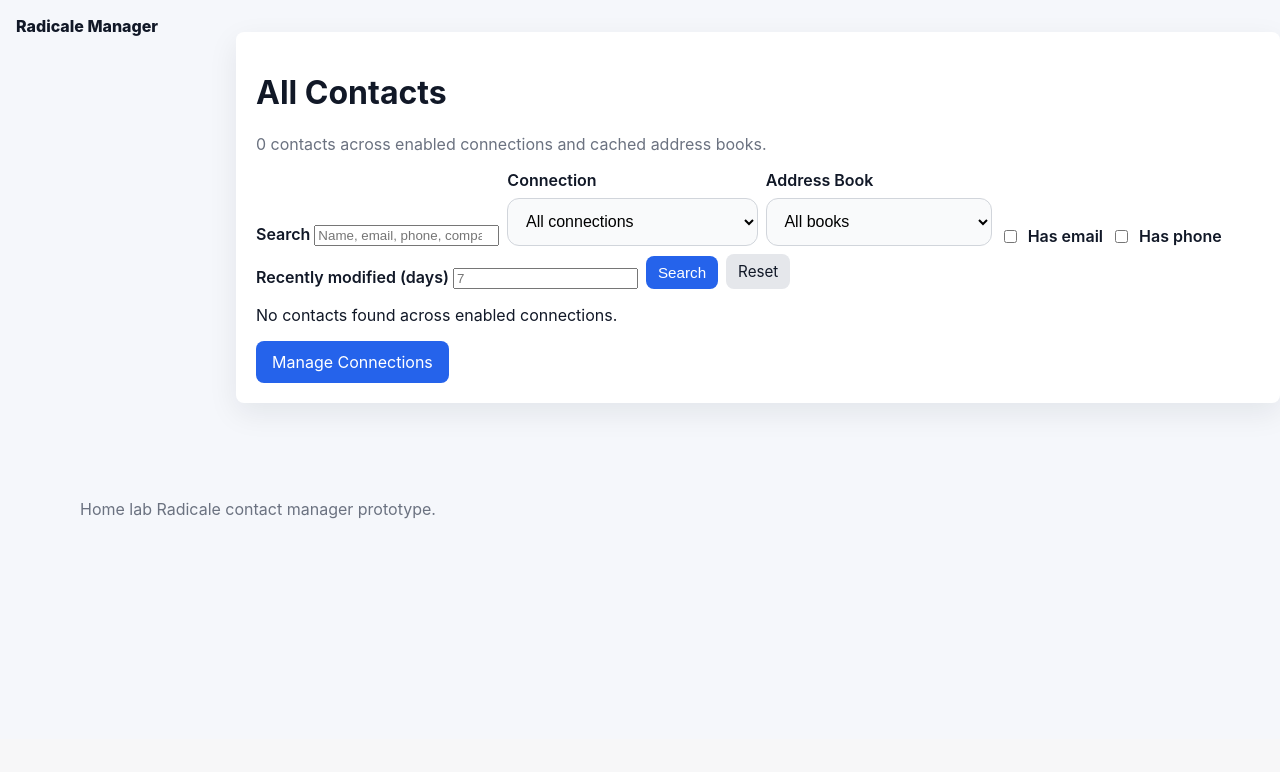
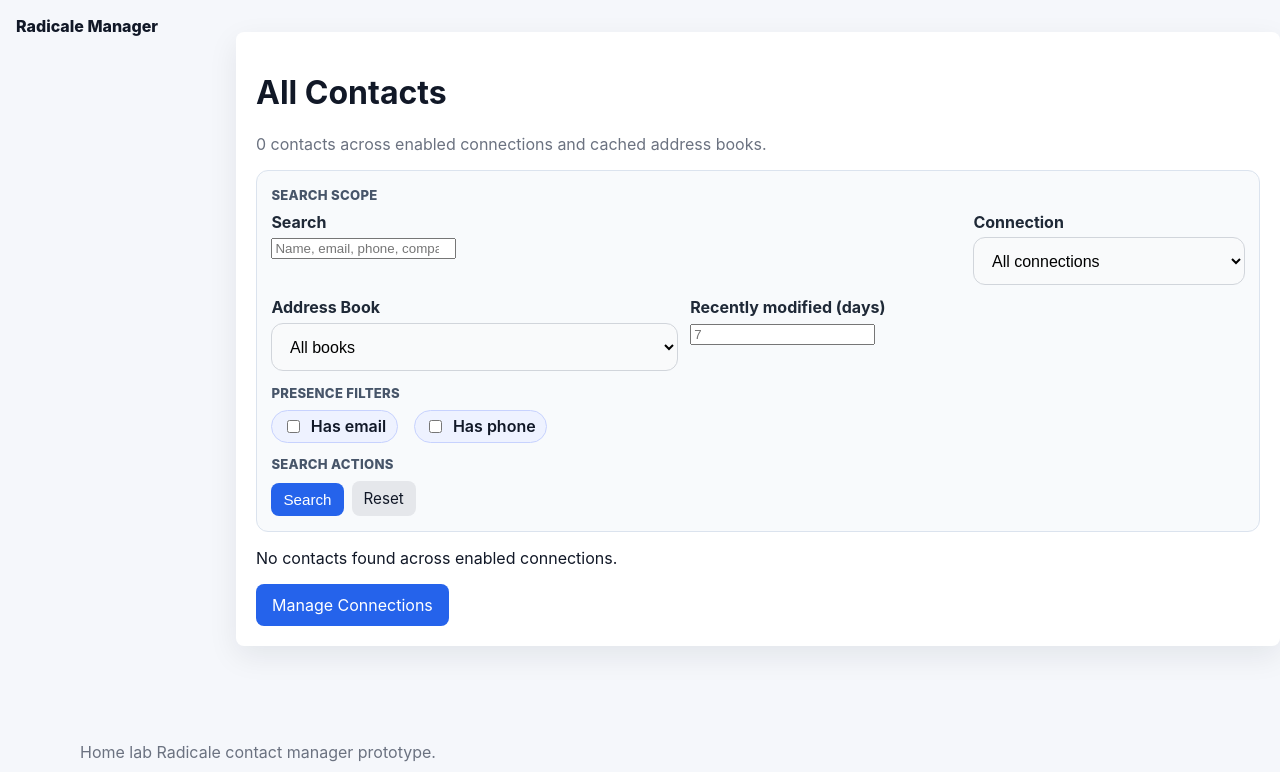
Before and after one commit to 7ooL/radicale-manager, a Python web app: template app/templates/global_contacts.html in a window 1280 px wide. Shown: the part 61-833 px from the top of the page. Before the commit the page ends 580 px from the top, so only its background shows below. Run offline with Jinja, Linux system fonts and the light colour scheme; the template is opened without the code that fills it, so the values that code supplies are empty.

Commit message:
Enhance global contacts interface with improved search and bulk action panels; update styles for better usability and layout.

```diff
--- a/app/static/style.css
+++ b/app/static/style.css
@@ -415,6 +415,97 @@ textarea {
   background: linear-gradient(180deg, #fdf2f8 0%, #fff7ed 100%);
 }
 
+.global-search-panel,
+.global-bulk-panel {
+  display: grid;
+  gap: 0.75rem;
+  margin: 1rem 0;
+  padding: 0.9rem;
+  border: 1px solid #dbe3ee;
+  border-radius: 12px;
+  background: #f8fafc;
+}
+
+.global-search-panel {
+  grid-template-columns: minmax(12rem, 1.5fr) repeat(2, minmax(10rem, 1fr));
+}
+
+.global-bulk-panel {
+  grid-template-columns: minmax(12rem, 18rem) minmax(12rem, 1fr) auto;
+  align-items: end;
+}
+
+.panel-heading {
+  grid-column: 1 / -1;
+  font-size: 0.82rem;
+  font-weight: 800;
+  letter-spacing: 0.02em;
+  text-transform: uppercase;
+  color: #475569;
+  margin: 0.1rem 0 -0.2rem;
+}
+
+.search-field {
+  margin: 0;
+}
+
+.search-field > span {
+  display: block;
+  margin-bottom: 0.35rem;
+  font-weight: 700;
+  color: #1f2937;
+}
+
+.search-field-compact {
+  max-width: 14rem;
+}
+
+.search-field input,
+.search-field select {
+  margin-top: 0;
+}
+
+.search-field-wide {
+  grid-column: 1 / span 2;
+}
+
+.search-flags {
+  display: flex;
+  gap: 1rem;
+  align-items: center;
+  flex-wrap: wrap;
+}
+
+.search-flags .checkbox-label {
+  margin: 0;
+  background: #eef2ff;
+  border: 1px solid #c7d2fe;
+  border-radius: 999px;
+  padding: 0.35rem 0.65rem;
+}
+
+.search-actions {
+  display: flex;
+  gap: 0.5rem;
+  align-items: end;
+  justify-content: flex-start;
+}
+
+.table-toolbar .panel-heading {
+  margin: 0;
+}
+
+.global-contacts-table td[data-label="Actions"] {
+  display: flex;
+  flex-wrap: wrap;
+  gap: 0.45rem;
+  align-items: center;
+}
+
+.global-contacts-table td[data-label="Actions"] form {
+  display: inline-flex;
+}
+
 .quality-summary {
   grid-template-columns: repeat(auto-fit, minmax(14rem, 1fr));
 }
@@ -824,4 +915,26 @@ textarea {
     max-width: 100%;
     overflow-x: auto;
   }
+
+  .global-search-panel,
+  .global-bulk-panel {
+    grid-template-columns: 1fr;
+    padding: 0.75rem;
+  }
+
+  .search-field-wide,
+  .search-field-compact {
+    grid-column: auto;
+    max-width: none;
+  }
+
+  .search-actions,
+  .search-flags {
+    width: 100%;
+  }
+
+  .search-actions .button,
+  .search-actions a.button {
+    flex: 1 1 7rem;
+  }
 }
--- a/app/templates/global_contacts.html
+++ b/app/templates/global_contacts.html
@@ -3,13 +3,14 @@
   <div class="card">
     <h1>All Contacts</h1>
     <p class="muted">{{ contacts|length }} contacts across enabled connections and cached address books.</p>
-    <form method="get" action="{{ url_for('global_contacts') }}" class="bulk-form">
-      <label>
-        Search
+    <form method="get" action="{{ url_for('global_contacts') }}" class="global-search-panel">
+      <div class="panel-heading">Search Scope</div>
+      <label class="search-field search-field-wide">
+        <span>Search</span>
         <input type="search" name="q" value="{{ search_filters.q }}" placeholder="Name, email, phone, company..." />
       </label>
-      <label>
-        Connection
+      <label class="search-field">
+        <span>Connection</span>
         <select name="profile_id">
           <option value="">All connections</option>
           {% for profile in profiles %}
@@ -17,8 +18,8 @@
           {% endfor %}
         </select>
       </label>
-      <label>
-        Address Book
+      <label class="search-field">
+        <span>Address Book</span>
         <select name="book_path">
           <option value="">All books</option>
           {% for pb in profile_books %}
@@ -26,14 +27,20 @@
           {% endfor %}
         </select>
       </label>
-      <label class="checkbox-label"><input type="checkbox" name="has_email" value="1" {% if search_filters.has_email %}checked{% endif %} /> Has email</label>
-      <label class="checkbox-label"><input type="checkbox" name="has_phone" value="1" {% if search_filters.has_phone %}checked{% endif %} /> Has phone</label>
-      <label>
-        Recently modified (days)
+      <label class="search-field search-field-compact">
+        <span>Recently modified (days)</span>
         <input type="number" min="0" name="recent_days" value="{{ search_filters.recent_days or '' }}" placeholder="7" />
       </label>
-      <button class="button small" type="submit">Search</button>
-      <a class="button small secondary" href="{{ url_for('global_contacts') }}">Reset</a>
+      <div class="panel-heading">Presence Filters</div>
+      <div class="search-flags">
+        <label class="checkbox-label"><input type="checkbox" name="has_email" value="1" {% if search_filters.has_email %}checked{% endif %} /> Has email</label>
+        <label class="checkbox-label"><input type="checkbox" name="has_phone" value="1" {% if search_filters.has_phone %}checked{% endif %} /> Has phone</label>
+      </div>
+      <div class="panel-heading">Search Actions</div>
+      <div class="search-actions">
+        <button class="button small" type="submit">Search</button>
+        <a class="button small secondary" href="{{ url_for('global_contacts') }}">Reset</a>
+      </div>
     </form>
 
     {% if errors %}
@@ -48,9 +55,10 @@
     {% endif %}
 
     {% if contacts %}
-      <form id="global-bulk-contacts-form" method="post" action="{{ url_for('global_bulk_contacts') }}" class="bulk-form">
-        <label>
-          Bulk action
+      <form id="global-bulk-contacts-form" method="post" action="{{ url_for('global_bulk_contacts') }}" class="global-bulk-panel">
+        <div class="panel-heading">Bulk Actions (Selected Contacts)</div>
+        <label class="search-field search-field-compact">
+          <span>Bulk action</span>
           <select name="bulk_action" required>
             <option value="">Choose action</option>
             <option value="export">Export selected</option>
@@ -62,8 +70,8 @@
           </select>
         </label>
         {% if destinations %}
-          <label id="global-bulk-destination-label" class="hidden">
-            Destination
+          <label id="global-bulk-destination-label" class="search-field hidden">
+            <span>Destination</span>
             <select name="dest" id="global-bulk-destination-select" disabled>
               <option value="">Choose destination</option>
               {% for destination in destinations %}
@@ -72,10 +80,13 @@
             </select>
           </label>
         {% endif %}
-        <button class="button small" type="submit">Apply</button>
+        <div class="search-actions">
+          <button class="button small" type="submit">Apply</button>
+        </div>
       </form>
 
       <div class="table-toolbar">
+        <div class="panel-heading">Quick Filter (Visible Rows)</div>
         <label class="filter-label">
           Filter contacts
           <input id="global-contact-filter" type="search" placeholder="Type a name, email, phone, company, book..." autocomplete="off" />
```
